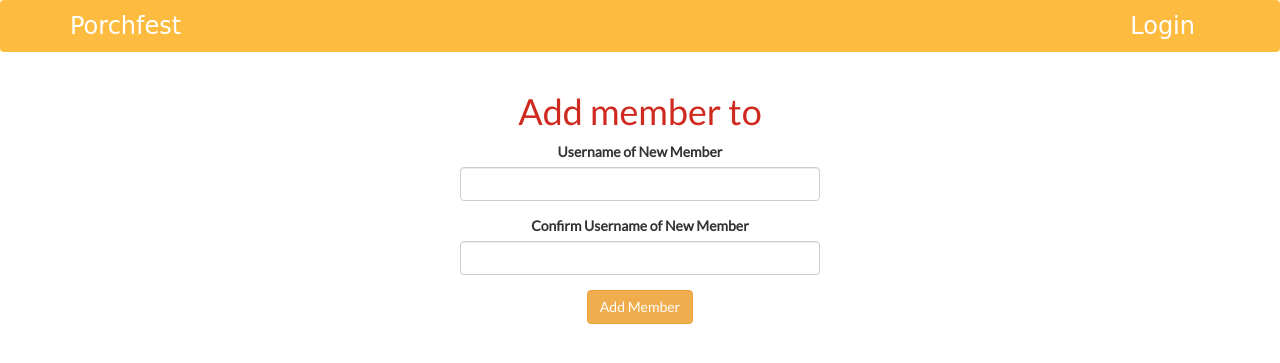
After one commit to apython1998/porchfest_radio, a Flask app: template app/templates/add_artist_member.html in a window 1280 px wide. The commit adds this page. Shown: the top 363 px of the page. Run offline with Flask 2, Linux system fonts and the light colour scheme; the template is opened without the code that fills it: values that come from a table or form of the project are taken from there, others are empty; some libraries are stand-ins or nearby versions; some web fonts are replaced.

Commit message:
Adding users to artists completed

```diff
--- a/app/main/forms.py
+++ b/app/main/forms.py
@@ -82,3 +82,17 @@ class UploadTrackForm(FlaskForm):
     def validate_genre(self, genre):
         if len(genre.data) > 3:
             raise ValidationError('You can only select 3 genres for your band')
+
+
+class AddArtistMemberForm(FlaskForm):
+    username = StringField('Username of New Member', validators=[DataRequired()])
+    confirm_username = StringField('Confirm Username of New Member', validators=[DataRequired(), EqualTo('username')])
+    submit = SubmitField('Add Member')
+
+    def validate_username(self, username):
+        user = User.objects(username=username.data).first()
+        cur_user = current_user
+        if user is None:
+            raise ValidationError('User with that username doesn\'t exist!')
+        if user.username == cur_user.username:
+            raise ValidationError('You cannot add yourself to your band!')
--- /dev/null
+++ b/app/templates/add_artist_member.html
@@ -0,0 +1,11 @@
+{% extends "base.html" %}
+{% import 'bootstrap/wtf.html' as wtf %}
+
+{% block app_content %}
+    <h1 class="text-center">Add member to {{ artist.name }}</h1>
+    <div class="row">
+        <div class="col-md-4 col-md-offset-4 text-center">
+            {{ wtf.quick_form(form, button_map={'submit':'warning'}) }}
+        </div>
+    </div>
+{% endblock %}
--- a/app/templates/artist.html
+++ b/app/templates/artist.html
@@ -10,6 +10,8 @@
             {% if artist.tracks|length <= 3 %}
             <button class="btn btn-warning" onclick="location.href='{{ url_for("main.upload_track", artist_name=artist.name) }}'">Upload Tracks</button>
             {% endif %}
+            <br>
+            <button class="btn btn-warning" onclick="location.href='{{ url_for("main.add_artist_member", artist_name=artist.name) }}'">Add Members</button>
             {% endif %}
             <br>
             <label for="members_list">Members:</label>
@@ -77,5 +79,4 @@
          {% endif %}
      </div>
 </div>
-
 {% endblock %}
```
Also changed, not shown: app/main/routes.py (+24 -1 lines).
